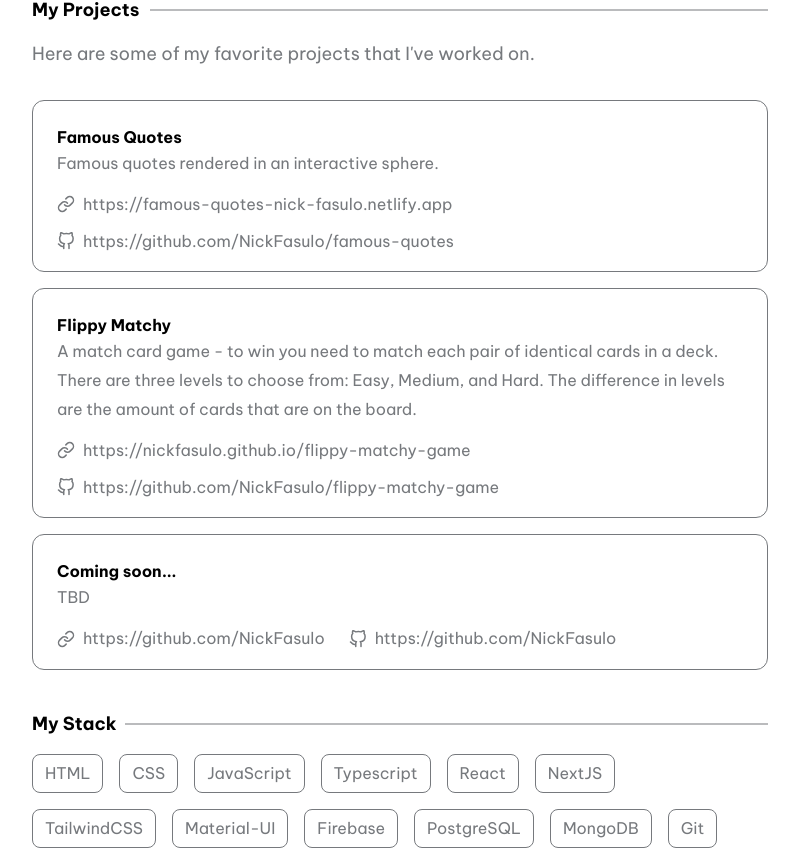
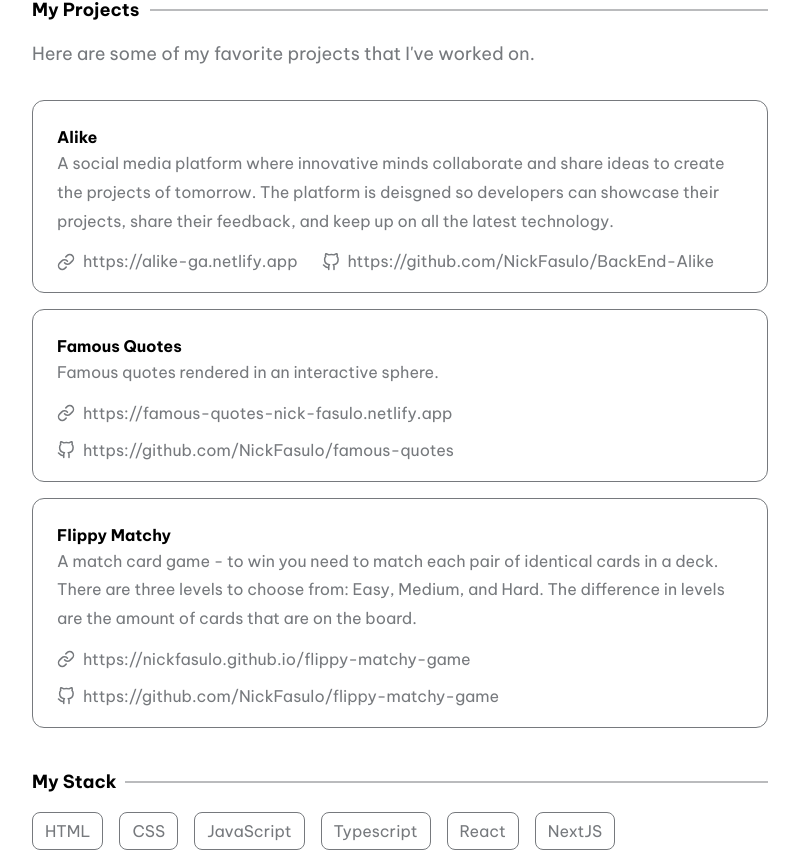
Before and after one commit to NickFasulo/Nick-Fasulo-portfolio, a Next.js app: page / in a window 1280 px wide. Shown: the part 420-1284 px from the top of the page, without its empty margins (240-1039 px from the left). Built offline with nearby package versions, Linux system fonts and the light colour scheme.

Commit message:
add alike project

```diff
--- a/components/Projects.js
+++ b/components/Projects.js
@@ -40,7 +40,7 @@ export default function Projects() {
                 )}
                 {item.github && (
                   <a
-                    href={`https://github.com/${item.github}`}
+                    href={item.github}
                     className="flex items-center py-1 px-3"
                     target="_blank"
                     rel="noreferrer"
--- a/data/config.js
+++ b/data/config.js
@@ -13,6 +13,13 @@ export const projects = {
   desc: "Here are some of my favorite projects that I've worked on.",
   projects: [
     {
+      title: 'Alike',
+      description:
+        'A social media platform where innovative minds collaborate and share ideas to create the projects of tomorrow. The platform is deisgned so developers can showcase their projects, share their feedback, and keep up on all the latest technology.',
+      link: 'https://alike-ga.netlify.app',
+      github: 'https://github.com/NickFasulo/BackEnd-Alike'
+    },
+    {
       title: 'Famous Quotes',
       description: 'Famous quotes rendered in an interactive sphere.',
       link: 'https://famous-quotes-nick-fasulo.netlify.app',
@@ -24,12 +31,6 @@ export const projects = {
         'A match card game - to win you need to match each pair of identical cards in a deck. There are three levels to choose from: Easy, Medium, and Hard. The difference in levels are the amount of cards that are on the board.',
       link: 'https://nickfasulo.github.io/flippy-matchy-game',
       github: 'https://github.com/NickFasulo/flippy-matchy-game'
-    },
-    {
-      title: 'Coming soon...',
-      description: 'TBD',
-      link: 'https://github.com/NickFasulo',
-      github: 'https://github.com/NickFasulo'
     }
   ]
 };
```
Also changed, not shown: 1 other file (tests, documents, lock files or other folders).
